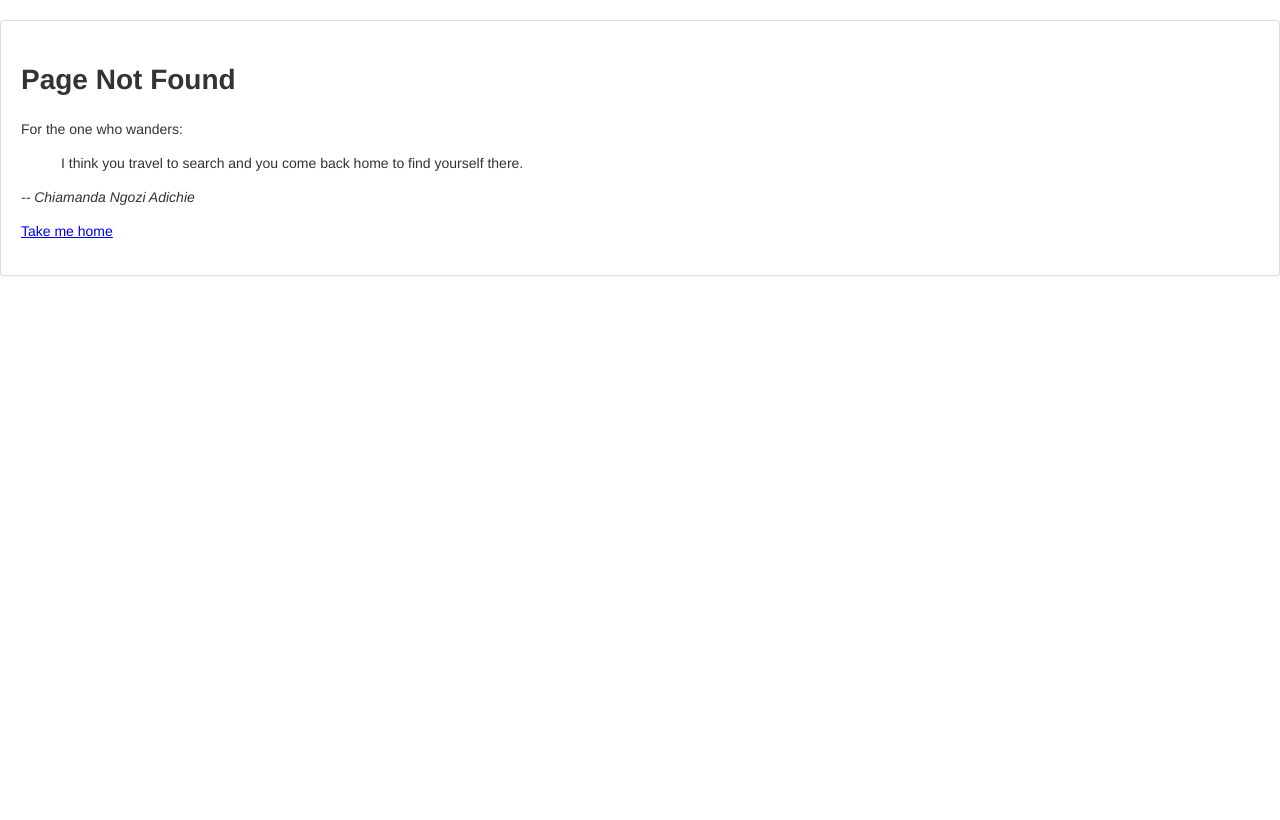
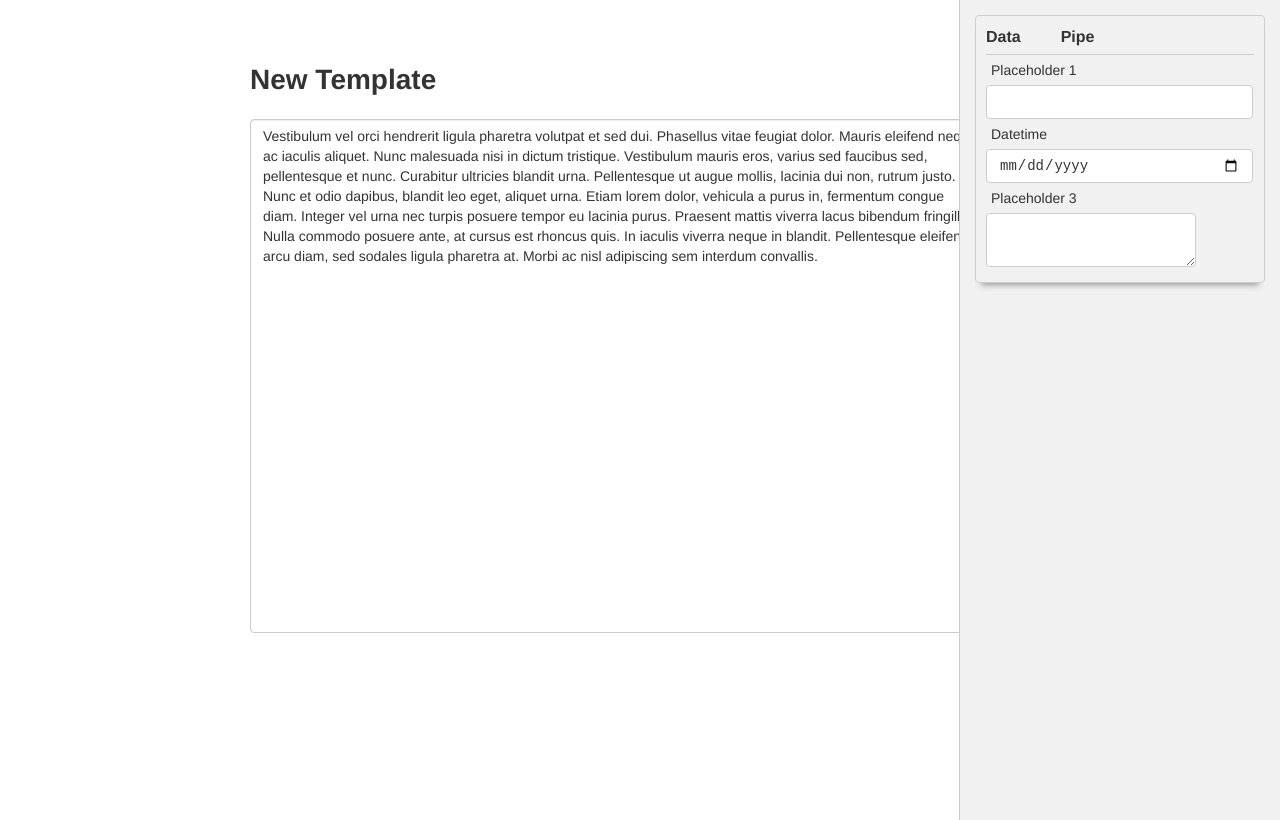
Before and after one commit to theterminalguy/writeonce, a React (Create React App) app: page /quickflow in a window 1280 px wide. Before the commit this address had no page. Built offline with nearby package versions, Linux system fonts and the light colour scheme.

Commit message:
Add quickflow page

```diff
--- a/src/App.tsx
+++ b/src/App.tsx
@@ -5,6 +5,7 @@ import VanillaEditor from "./components/editors/vanilla";
 import { Storybook } from "./components/storybook";
 import HomePage from './components/HomePage';
 import Error404Page from "./components/Error404Page";
+import Quickflow from "./pages/quickflow";
 
 function App() {
   return (
@@ -12,6 +13,7 @@ function App() {
       <Routes>
         <Route index element={<HomePage />} />
         <Route path="editor" element={<VanillaEditor />} />
+        <Route path="quickflow" element={<Quickflow />} />
         <Route path="story" element={<Storybook />} />
         <Route path="*" element={<Error404Page />} />
       </Routes>
--- /dev/null
+++ b/src/components/editors/vanilla/components/quickflow/index.css
@@ -0,0 +1,23 @@
+div.vanilla__editor {
+  width: 80%;
+  height: 500px;
+  padding: 6px 12px;
+  border: 1px solid #ccc;
+  overflow: auto;
+  font-size: 14px;
+  line-height: 1.42857143;
+  color: #333;
+  border-radius: 4px;
+  -webkit-box-shadow: inset 0 1px 1px rgba(0, 0, 0, 0.075);
+  box-shadow: inset 0 1px 1px rgba(0, 0, 0, 0.075);
+  -webkit-transition: border-color ease-in-out 0.15s,
+    -webkit-box-shadow ease-in-out 0.15s;
+  -o-transition: border-color ease-in-out 0.15s, box-shadow ease-in-out 0.15s;
+  transition: border-color ease-in-out 0.15s, box-shadow ease-in-out 0.15s;
+}
+
+div.vanilla__editor-container h1 {
+    font-size: 2em;
+    margin: 0.67em 0;
+    max-width: 82%;
+}
--- /dev/null
+++ b/src/components/editors/vanilla/components/quickflow/index.tsx
@@ -0,0 +1,72 @@
+import "./index.css";
+import FloatingToolBarPlugin from "../../plugins/FloatingToolBarPlugin";
+import { useState } from "react";
+
+// See: https://stackoverflow.com/a/62522080/5045091 for the reason why we need to use `suppressContentEditableWarning={true}`.
+
+export default function Editor() {
+  const [curState, setCurState] = useState(1)
+  const tab = (index: number) => {
+    setCurState(index)
+  }
+  return (
+    <div className="vanilla__editor-container">
+      <h1 contentEditable="true" suppressContentEditableWarning={true}>
+        New Template
+      </h1>
+      <div
+        contentEditable={true}
+        suppressContentEditableWarning={true}
+        className="vanilla__editor"
+      >
+        Vestibulum vel orci hendrerit ligula pharetra volutpat et sed dui.
+        Phasellus vitae feugiat dolor. Mauris eleifend neque ac iaculis aliquet.
+        Nunc malesuada nisi in dictum tristique. Vestibulum mauris eros, varius
+        sed faucibus sed, pellentesque et nunc. Curabitur ultricies blandit
+        urna. Pellentesque ut augue mollis, lacinia dui non, rutrum justo. Nunc
+        et odio dapibus, blandit leo eget, aliquet urna. Etiam lorem dolor,
+        vehicula a purus in, fermentum congue diam. Integer vel urna nec turpis
+        posuere tempor eu lacinia purus. Praesent mattis viverra lacus bibendum
+        fringilla. Nulla commodo posuere ante, at cursus est rhoncus quis. In
+        iaculis viverra neque in blandit. Pellentesque eleifend arcu diam, sed
+        sodales ligula pharetra at. Morbi ac nisl adipiscing sem interdum
+        convallis.
+      </div>
+      <FloatingToolBarPlugin />
+      <div className="vanilla__sidepanel">
+        <div className="vanilla__sidepanel">
+          <div className="vanilla__placeholder-side-panel">
+            <div>
+              <div className="vanilla__placeholder-item vanilla__placeholder-item-Y5ei-Cn52i">
+                <div className="vanilla__placeholder-item-header" style={{ display: "flex" }}>
+                  <div className="vanilla__placeholder-item-name" onClick={() => tab(1)}>Data</div>
+                  <div className="vanilla__placeholder-item-name" onClick={() => tab(2)} style={{ paddingLeft: "40px" }} >Pipe</div>
+                </div>
+                <div style={{ display: curState === 1 ? "block" : "none" }}>
+                  <div className="vanilla__placeholder-field" >
+                    <label >Placeholder 1</label>
+                    <input type="text" id="placeholder-type-Y5ei-Cn52i" className="vanilla__form-control vanilla__form-control-Y5ei-Cn52i" name="dataType" />
+                  </div>
+                  <div className="vanilla__placeholder-field">
+                    <label >Datetime</label>
+                    <input type="date" className="vanilla__form-control vanilla__form-control-Y5ei-Cn52i" />
+                  </div>
+                  <div className="vanilla__placeholder-field">
+                    <label >Placeholder 3</label>
+                    <textarea></textarea>
+                  </div>
+                </div>
+                <div style={{ display: curState === 2 ? "block" : "none" }}>
+                  <div>
+                    Pipe here
+                  </div>
+                </div>
+              </div>
+            </div>
+
+          </div>
+        </div>
+      </div>
+    </div>
+  );
+}
--- /dev/null
+++ b/src/pages/quickflow.tsx
@@ -0,0 +1,12 @@
+import "../App.css";
+import QuickflowComponent from "../components/editors/vanilla/components/quickflow";
+
+function Quickflow() {
+  return (
+    <div className="wrapper">
+      <QuickflowComponent />
+    </div>
+  );
+}
+
+export default Quickflow;
```
